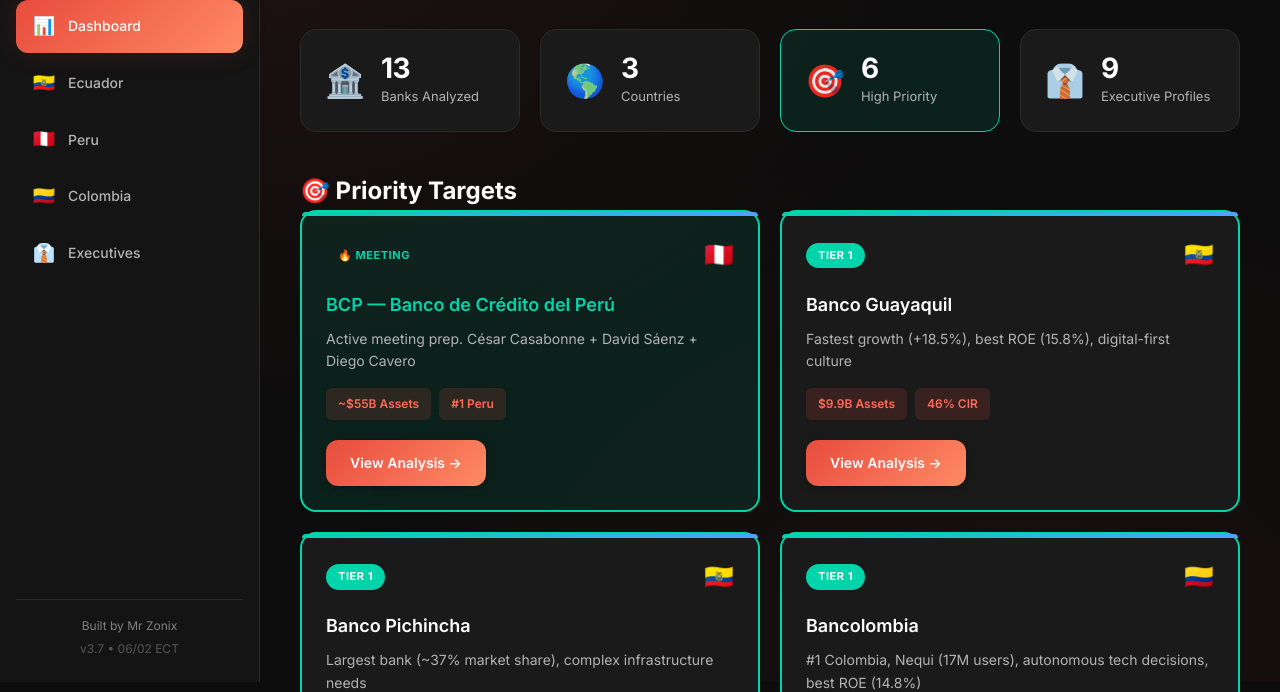
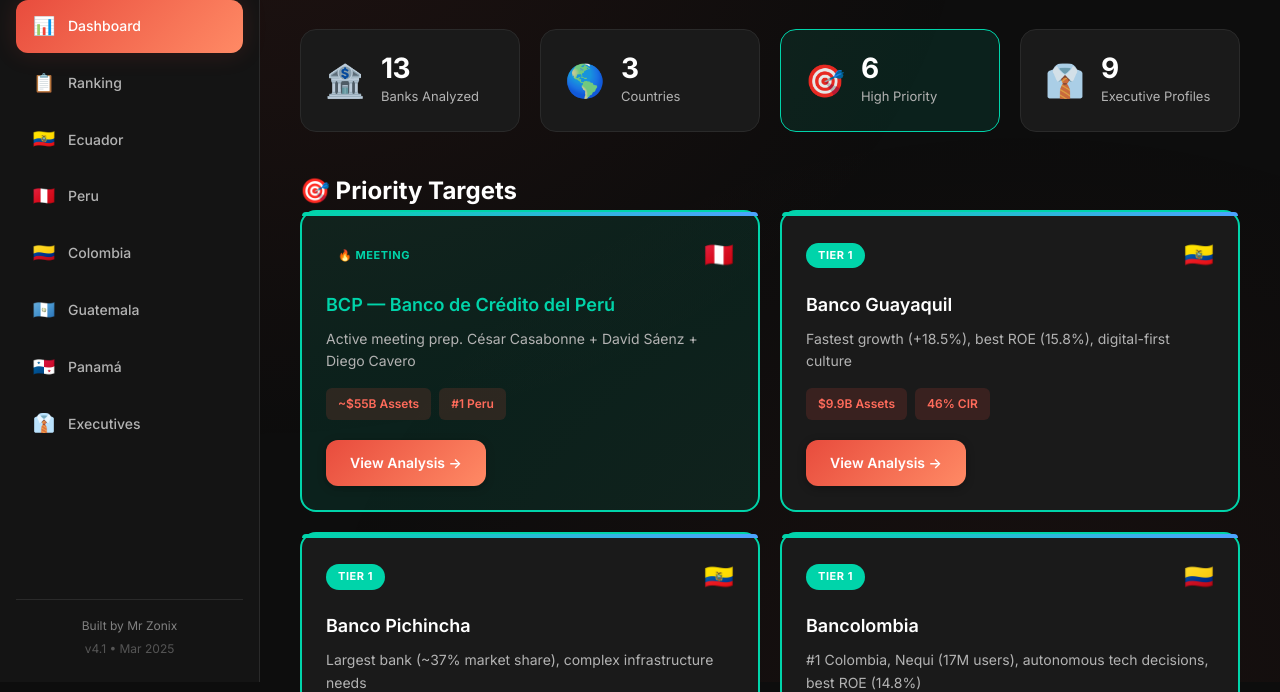
Before and after one commit to mr-zonix/latam-banks, a plain HTML site: page index.html in a window 1280 px wide. Shown: the part 118-810 px from the top of the page. Drawn offline with Linux system fonts and the light colour scheme.

Commit message:
fix: standardize menu dashboard

```diff
--- a/index.html
+++ b/index.html
@@ -19,6 +19,10 @@
                 <span class="nav-icon">📊</span>
                 <span>Dashboard</span>
             </li>
+            <li class="nav-item" onclick="window.location.href='ranking/index.html'">
+                <span class="nav-icon">📋</span>
+                <span>Ranking</span>
+            </li>
             <li class="nav-item" onclick="window.location.href='ecuador/index.html'">
                 <span class="nav-icon">🇪🇨</span>
                 <span>Ecuador</span>
@@ -31,6 +35,14 @@
                 <span class="nav-icon">🇨🇴</span>
                 <span>Colombia</span>
             </li>
+            <li class="nav-item" onclick="window.location.href='guatemala/index.html'">
+                <span class="nav-icon">🇬🇹</span>
+                <span>Guatemala</span>
+            </li>
+            <li class="nav-item" onclick="window.location.href='panama/index.html'">
+                <span class="nav-icon">🇵🇦</span>
+                <span>Panamá</span>
+            </li>
             <li class="nav-item" onclick="window.location.href='executives/index.html'">
                 <span class="nav-icon">👔</span>
                 <span>Executives</span>
@@ -38,7 +50,7 @@
         </ul>
         <div class="nav-footer">
             <p>Built by Mr Zonix</p>
-            <p class="version">v3.7 • 06/02 ECT</p>
+            <p class="version">v4.1 • Mar 2025</p>
         </div>
     </nav>
 
```
